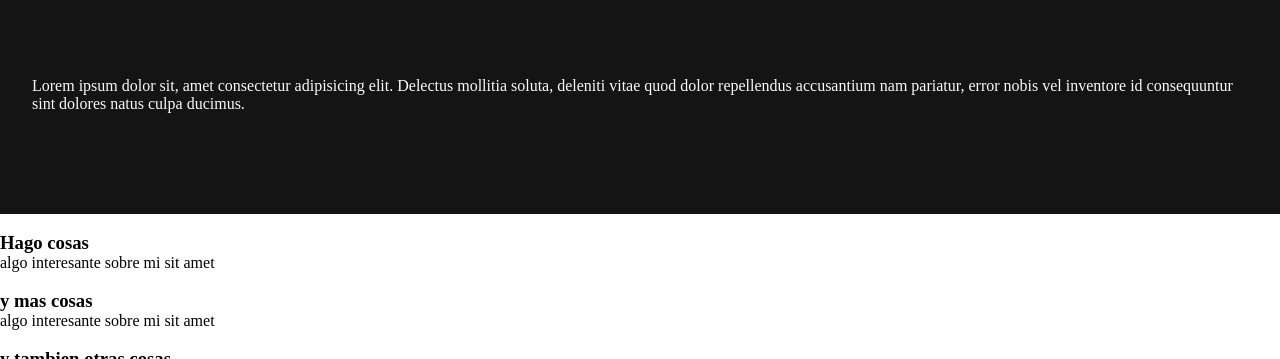
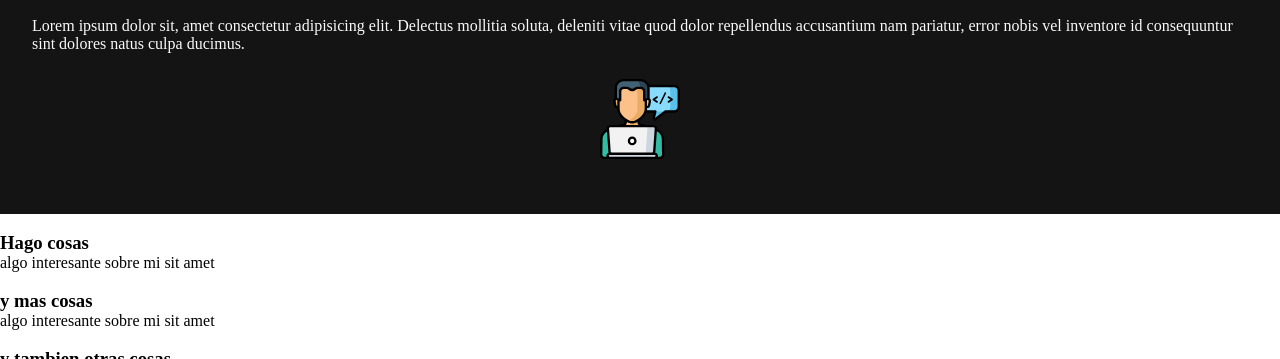
Before and after one commit to havikhavik/apx-desafio-m3, a plain HTML site: page index.html in a window 1280 px wide. Shown: the part 755-1114 px from the top of the page. Drawn offline with nearby package versions, Linux system fonts and the light colour scheme.

Commit message:
este commit agrega icono de developer en la seccion dos

```diff
--- a/index.css
+++ b/index.css
@@ -50,6 +50,10 @@
   align-items: center;
   height: 100%;
 }
+.icono {
+  width: 80px;
+  height: 80px;
+}
 .sub-titulo {
   font-family: "Open Sans", sans-serif;
   font-size: 32px;
--- a/index.html
+++ b/index.html
@@ -34,7 +34,7 @@
             <h2 class="sub-titulo">Soy Lucas</h2>
             <p>Lorem ipsum dolor sit, amet consectetur adipisicing elit. Delectus mollitia soluta, deleniti vitae quod dolor repellendus accusantium nam pariatur, error nobis vel inventore id consequuntur sint dolores natus culpa ducimus.</p>
           </div>
-          <img src="" alt="">
+          <img src="./img/developer.svg" alt="" class="icono">
       </section>
       <section class="seccion-tres">
         <h2 class="segundo-subtitulo"></h3>
```
Also changed, not shown: img/developer.svg (added).
